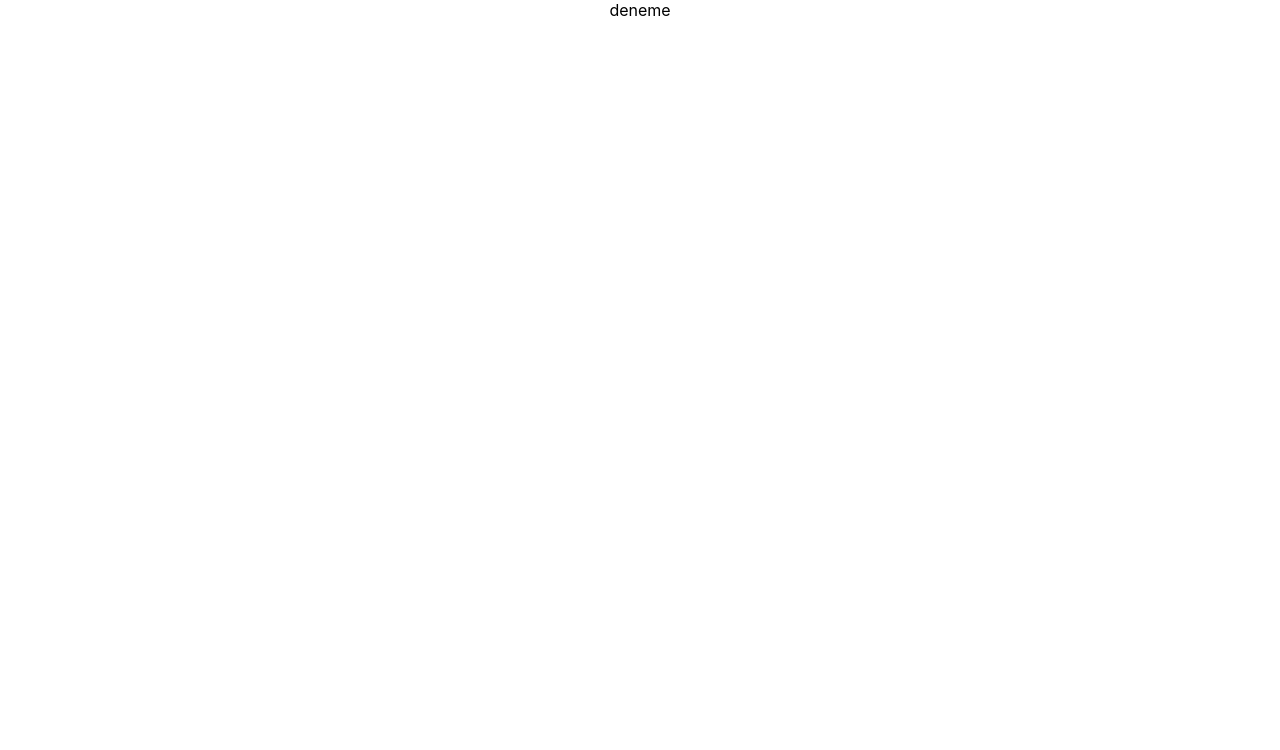
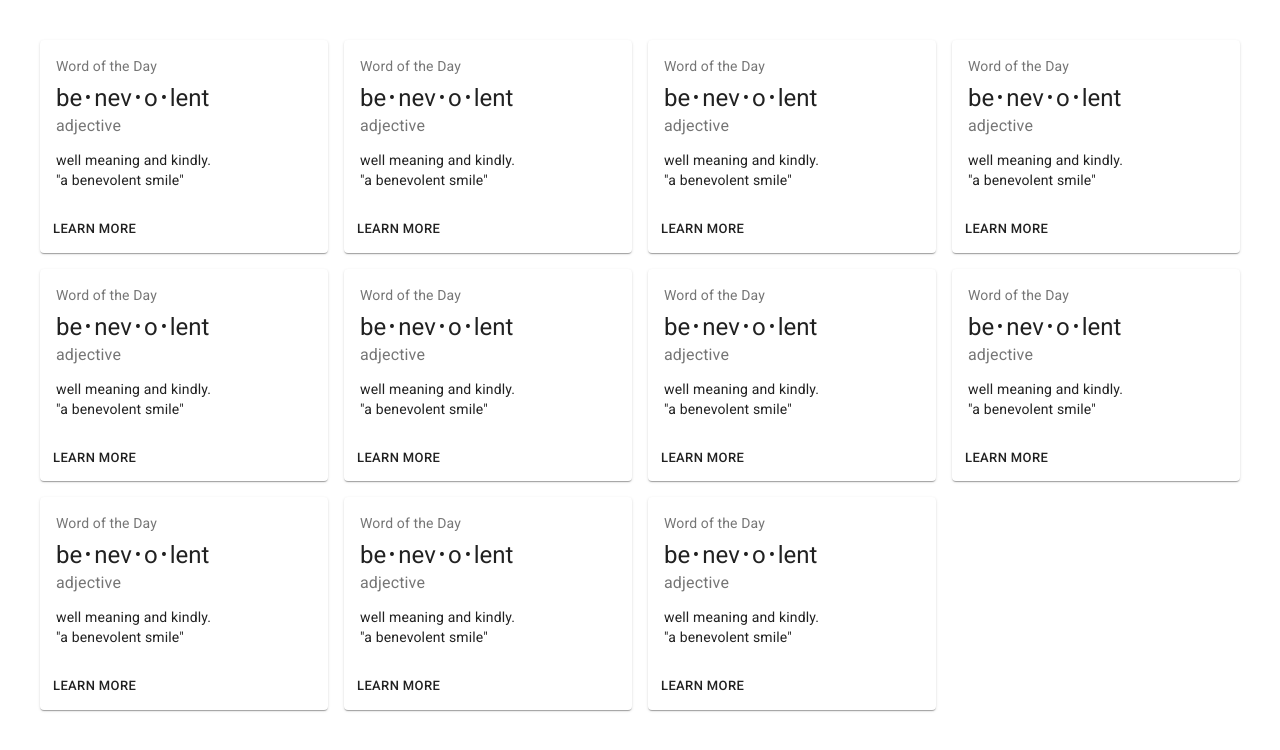
Before and after one commit to sumeyye-uzgor/TaskManagementSystem, a React (Create React App) app: page / in a window 1280 px wide. Shown: the top 750 px of the page. Built offline with nearby package versions, Linux system fonts and the light colour scheme.

Commit message:
fluid card structure is created at homepage

```diff
--- /dev/null
+++ b/src/components/TaskCard.component.jsx
@@ -0,0 +1,53 @@
+import React from 'react';
+import { makeStyles } from '@material-ui/core/styles';
+import Card from '@material-ui/core/Card';
+import CardActions from '@material-ui/core/CardActions';
+import CardContent from '@material-ui/core/CardContent';
+import Button from '@material-ui/core/Button';
+import Typography from '@material-ui/core/Typography';
+
+const useStyles = makeStyles({
+    root: {
+        minWidth: 275,
+    },
+    bullet: {
+        display: 'inline-block',
+        margin: '0 2px',
+        transform: 'scale(0.8)',
+    },
+    title: {
+        fontSize: 14,
+    },
+    pos: {
+        marginBottom: 12,
+    },
+});
+
+export default function TaskCard() {
+    const classes = useStyles();
+    const bull = <span className={classes.bullet}>•</span>;
+
+    return (
+        <Card className={classes.root}>
+            <CardContent>
+                <Typography className={classes.title} color="textSecondary" gutterBottom>
+                    Word of the Day
+        </Typography>
+                <Typography variant="h5" component="h2">
+                    be{bull}nev{bull}o{bull}lent
+        </Typography>
+                <Typography className={classes.pos} color="textSecondary">
+                    adjective
+        </Typography>
+                <Typography variant="body2" component="p">
+                    well meaning and kindly.
+          <br />
+                    {'"a benevolent smile"'}
+                </Typography>
+            </CardContent>
+            <CardActions>
+                <Button size="small">Learn More</Button>
+            </CardActions>
+        </Card>
+    );
+}
--- a/src/pages/Home.page.jsx
+++ b/src/pages/Home.page.jsx
@@ -1,10 +1,22 @@
-
+import TaskCard from "../components/TaskCard.component";
+import { Grid, Box } from "@material-ui/core"
 
 function Home() {
     return (
-        <div className="App">
-            deneme
-        </div>
+        <Box m={5}>
+            <Grid container>
+                <Grid item xs={12}>
+                    <Grid container justify="flex-start" spacing={2}>
+                        {[0, 1, 2, 3, 4, 5, 6, 7, 8, 9, 10].map((value) => (
+                            <Grid key={value} item xs={12} md={3} sm={6} xl={2}>
+                                <TaskCard />
+                            </Grid>
+                        ))}
+                    </Grid>
+                </Grid>
+            </Grid >
+        </Box>
+
     );
 }
 
--- a/src/pages/Login.page.jsx
+++ b/src/pages/Login.page.jsx
@@ -1,9 +1,15 @@
-
+import { FormControl, InputLabel, Input, FormHelperText } from '@material-ui/core';
 
 function Login() {
     return (
         <div className="App">
-            login
+            <FormControl>
+                <InputLabel htmlFor="my-input">Email address</InputLabel>
+                <Input id="my-input" aria-describedby="my-helper-text" />
+                <FormHelperText id="my-helper-text">We'll never share your email.</FormHelperText>
+            </FormControl>
+
+
         </div>
     );
 }
```
Also changed, not shown: src/components/Drawer.component.jsx (added, +179 -0 lines).
